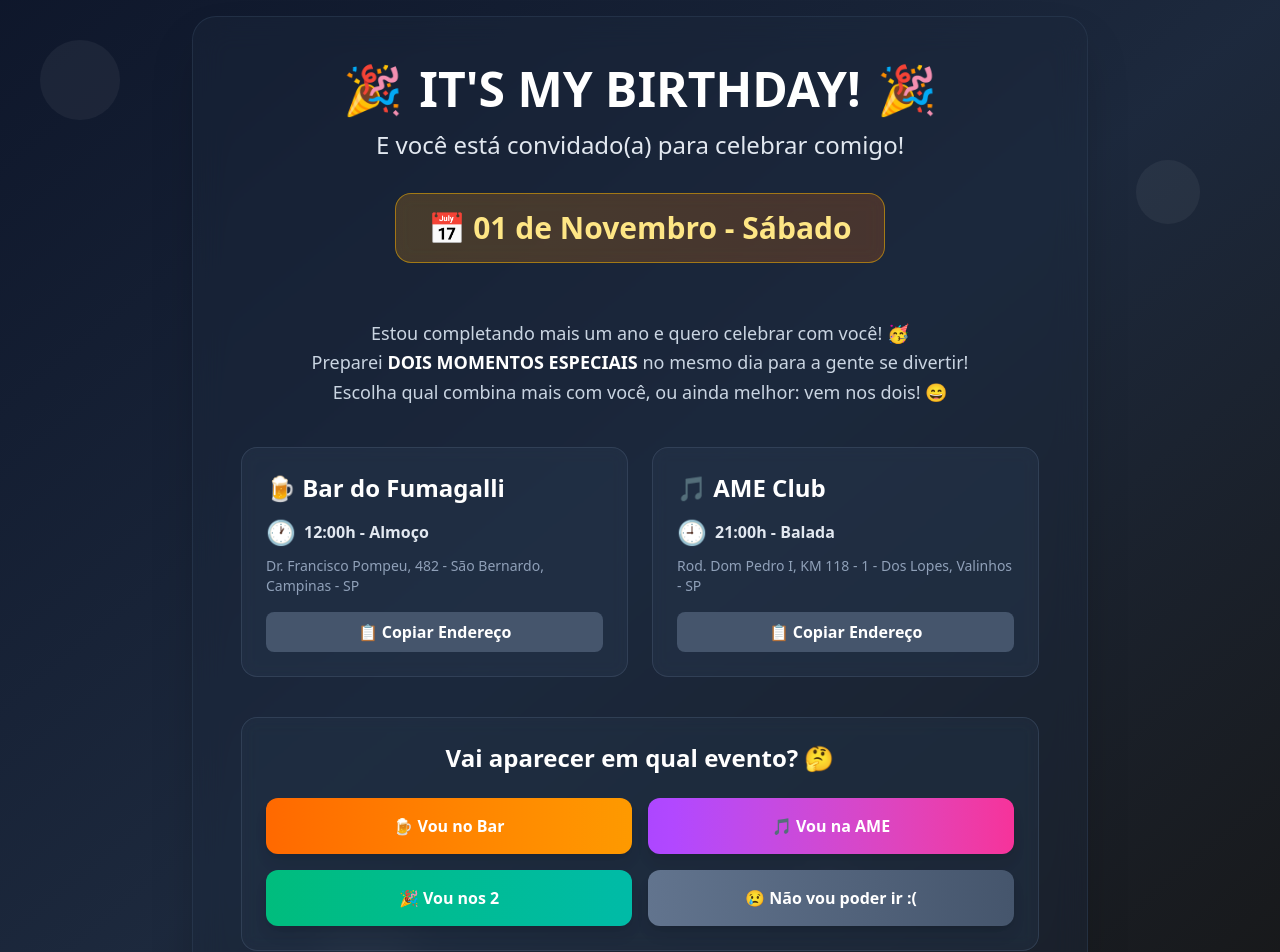
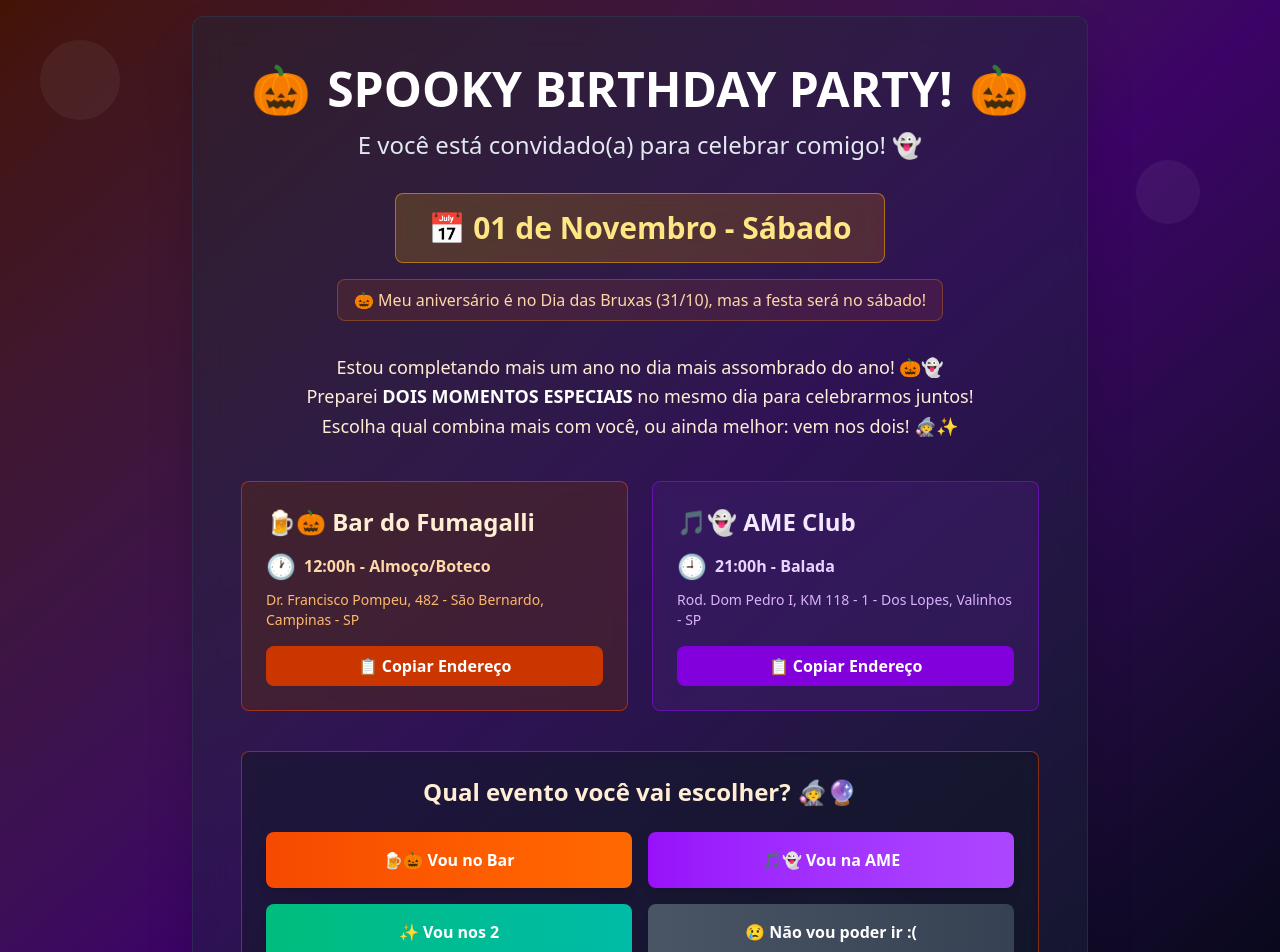
Before and after one commit to leotubarao/bday-invite, a React (Vite) app: page / in a window 1280 px wide. Shown: the top 952 px of the page. Built offline with nearby package versions, Linux system fonts and the light colour scheme.

Commit message:
feat: update AppContainer for spooky birthday theme and styling enhancements

```diff
--- a/index.html
+++ b/index.html
@@ -5,7 +5,7 @@
   <meta charset="UTF-8" />
   <link rel="icon" type="image/svg+xml" href="/favicon.svg" />
   <meta name="viewport" content="width=device-width, initial-scale=1.0" />
-  <title>🎉 IT'S MY BIRTHDAY! 🎉</title>
+  <title>🎃 IT'S MY BIRTHDAY! 🎃</title>
 </head>
 
 <body>
--- a/src/AppContainer.tsx
+++ b/src/AppContainer.tsx
@@ -19,66 +19,72 @@
   const ameAddress = 'Rod. Dom Pedro I, KM 118 - 1 - Dos Lopes, Valinhos - SP'
 
   return (
-    <div className="app-container relative flex min-h-screen w-full items-center justify-center overflow-hidden bg-gradient-to-br from-slate-900 via-slate-800 to-neutral-900 p-4">
+    <div className="app-container relative flex min-h-screen w-full items-center justify-center overflow-hidden bg-gradient-to-br from-orange-950 via-purple-950 to-gray-950 p-4">
       {/* Elementos decorativos animados */}
       <div className="animate-float absolute top-10 left-10 h-20 w-20 rounded-full bg-white/5"></div>
       <div className="animate-float-delayed absolute top-40 right-20 h-16 w-16 rounded-full bg-white/5"></div>
       <div className="animate-float absolute bottom-20 left-1/4 h-24 w-24 rounded-full bg-white/5"></div>
       <div className="animate-float-delayed absolute right-1/3 bottom-40 h-12 w-12 rounded-full bg-white/5"></div>
 
-      <div className="animate-fade-in-up relative z-10 w-full max-w-4xl rounded-3xl border border-slate-700/50 bg-slate-800/40 p-8 shadow-2xl backdrop-blur-lg md:p-12">
+      <div className="animate-fade-in-up relative z-10 w-full max-w-4xl rounded-xl border border-slate-700/50 bg-slate-800/40 p-8 shadow-2xl backdrop-blur-lg md:p-12">
         {/* Título */}
         <div className="mb-8 text-center">
           <h1 className="animate-pulse-slow mb-4 flex items-center justify-center gap-2 text-3xl font-bold text-white md:gap-4 md:text-5xl">
-            🎉 <span>IT'S MY BIRTHDAY!</span> 🎉
+            🎃 <span>SPOOKY BIRTHDAY PARTY!</span> 🎃
           </h1>
           <p className="animate-fade-in text-xl text-slate-200 md:text-2xl">
-            E você está convidado(a) para celebrar comigo!
+            E você está convidado(a) para celebrar comigo! 👻
           </p>
         </div>
 
         {/* Data do Evento */}
         <div className="animate-fade-in-delayed mb-8 text-center">
-          <div className="mb-6 inline-block rounded-2xl border border-amber-400/50 bg-gradient-to-r from-amber-500/20 to-orange-500/20 px-8 py-4 backdrop-blur-sm">
+          <div className="mb-4 inline-block rounded-lg border border-amber-400/50 bg-gradient-to-r from-amber-500/20 to-orange-500/20 px-8 py-4 backdrop-blur-sm">
             <p className="text-xl font-bold text-amber-200 md:text-3xl">
               📅 01 de Novembro - Sábado
+            </p>
+          </div>
+          <div className="inline-block rounded-lg border border-orange-400/30 bg-orange-500/10 px-4 py-2">
+            <p className="text-sm text-orange-200 md:text-base">
+              🎃 Meu aniversário é no Dia das Bruxas (31/10), mas a festa será
+              no sábado!
             </p>
           </div>
         </div>
 
         {/* Descrição */}
         <div className="animate-fade-in-delayed mb-10 text-center">
-          <p className="text-lg leading-relaxed text-slate-300">
-            Estou completando mais um ano e quero celebrar com você! 🥳
+          <p className="text-lg leading-relaxed text-orange-100">
+            Estou completando mais um ano no dia mais assombrado do ano! 🎃👻
             <br />
             Preparei{' '}
             <span className="font-bold text-white">
               DOIS MOMENTOS ESPECIAIS
             </span>{' '}
-            no mesmo dia para a gente se divertir!
+            no mesmo dia para celebrarmos juntos!
             <br />
             Escolha qual combina mais com você, ou ainda melhor: vem nos dois!
-            😄
+            🧙‍♀️✨
           </p>
         </div>
 
         {/* Eventos */}
         <div className="mb-10 grid gap-6 md:grid-cols-2">
           {/* Bar do Fumagalli */}
-          <div className="animate-slide-in-left transform rounded-2xl border border-slate-600/50 bg-slate-700/30 p-6 backdrop-blur-sm transition-transform duration-300 hover:scale-105 hover:bg-slate-700/40">
-            <h3 className="mb-3 text-2xl font-bold text-white">
-              🍺 Bar do Fumagalli
+          <div className="animate-slide-in-left transform rounded-lg border border-orange-600/50 bg-orange-900/30 p-6 backdrop-blur-sm transition-transform duration-300 hover:scale-105 hover:bg-orange-900/40">
+            <h3 className="mb-3 text-2xl font-bold text-orange-100">
+              🍺🎃 Bar do Fumagalli
             </h3>
-            <div className="mb-4 space-y-2 text-slate-200">
+            <div className="mb-4 space-y-2 text-orange-200">
               <p className="flex items-center gap-2">
                 <span className="text-2xl">🕐</span>
-                <span className="font-semibold">12:00h - Almoço</span>
+                <span className="font-semibold">12:00h - Almoço/Boteco</span>
               </p>
-              <p className="text-sm text-slate-400">{barAddress}</p>
+              <p className="text-sm text-orange-300">{barAddress}</p>
             </div>
             <button
               onClick={() => handleCopyAddress(barAddress, 'bar')}
-              className="flex w-full items-center justify-center gap-2 rounded-lg bg-slate-600 px-4 py-2 font-semibold text-white transition-colors duration-200 hover:bg-slate-500"
+              className="flex w-full items-center justify-center gap-2 rounded-lg bg-orange-700 px-4 py-2 font-semibold text-white transition-colors duration-200 hover:bg-orange-600"
             >
               {copiedAddress === 'bar' ? (
                 <>✓ Copiado!</>
@@ -89,18 +95,20 @@
           </div>
 
           {/* AME Club */}
-          <div className="animate-slide-in-right transform rounded-2xl border border-slate-600/50 bg-slate-700/30 p-6 backdrop-blur-sm transition-transform duration-300 hover:scale-105 hover:bg-slate-700/40">
-            <h3 className="mb-3 text-2xl font-bold text-white">🎵 AME Club</h3>
-            <div className="mb-4 space-y-2 text-slate-200">
+          <div className="animate-slide-in-right transform rounded-lg border border-purple-600/50 bg-purple-900/30 p-6 backdrop-blur-sm transition-transform duration-300 hover:scale-105 hover:bg-purple-900/40">
+            <h3 className="mb-3 text-2xl font-bold text-purple-100">
+              🎵👻 AME Club
+            </h3>
+            <div className="mb-4 space-y-2 text-purple-200">
               <p className="flex items-center gap-2">
                 <span className="text-2xl">🕘</span>
                 <span className="font-semibold">21:00h - Balada</span>
               </p>
-              <p className="text-sm text-slate-400">{ameAddress}</p>
+              <p className="text-sm text-purple-300">{ameAddress}</p>
             </div>
             <button
               onClick={() => handleCopyAddress(ameAddress, 'ame')}
-              className="flex w-full items-center justify-center gap-2 rounded-lg bg-slate-600 px-4 py-2 font-semibold text-white transition-colors duration-200 hover:bg-slate-500"
+              className="flex w-full items-center justify-center gap-2 rounded-lg bg-purple-700 px-4 py-2 font-semibold text-white transition-colors duration-200 hover:bg-purple-600"
             >
               {copiedAddress === 'ame' ? (
                 <>✓ Copiado!</>
@@ -112,34 +120,34 @@
         </div>
 
         {/* Enquete */}
-        <div className="animate-fade-in-up-delayed rounded-2xl border border-slate-600/50 bg-slate-700/20 p-6 backdrop-blur-sm">
-          <h3 className="mb-6 text-center text-2xl font-bold text-white">
-            Vai aparecer em qual evento? 🤔
+        <div className="animate-fade-in-up-delayed rounded-lg border border-orange-600/50 bg-black/20 p-6 backdrop-blur-sm">
+          <h3 className="mb-6 text-center text-2xl font-bold text-orange-100">
+            Qual evento você vai escolher? 🧙‍♀️🔮
           </h3>
           <div className="grid grid-cols-1 gap-4 md:grid-cols-2">
             <button
               onClick={() =>
                 handlePollResponse('Vou no Bar do Fumagalli às 12h!')
               }
-              className="transform rounded-xl bg-gradient-to-r from-orange-500 to-amber-500 px-6 py-4 font-bold text-white shadow-lg transition-all duration-200 hover:scale-105 hover:from-orange-600 hover:to-amber-600 hover:shadow-xl"
+              className="transform rounded-lg bg-gradient-to-r from-orange-600 to-orange-500 px-6 py-4 font-bold text-white shadow-lg transition-all duration-200 hover:scale-105 hover:from-orange-700 hover:to-orange-600 hover:shadow-xl"
             >
-              🍺 Vou no Bar
+              🍺🎃 Vou no Bar
             </button>
             <button
               onClick={() => handlePollResponse('Vou no AME Club às 21h!')}
-              className="transform rounded-xl bg-gradient-to-r from-purple-500 to-pink-500 px-6 py-4 font-bold text-white shadow-lg transition-all duration-200 hover:scale-105 hover:from-purple-600 hover:to-pink-600 hover:shadow-xl"
+              className="transform rounded-lg bg-gradient-to-r from-purple-600 to-purple-500 px-6 py-4 font-bold text-white shadow-lg transition-all duration-200 hover:scale-105 hover:from-purple-700 hover:to-purple-600 hover:shadow-xl"
             >
-              🎵 Vou na AME
+              🎵👻 Vou na AME
             </button>
             <button
               onClick={() => handlePollResponse('Vou nos 2 eventos!')}
-              className="transform rounded-xl bg-gradient-to-r from-emerald-500 to-teal-500 px-6 py-4 font-bold text-white shadow-lg transition-all duration-200 hover:scale-105 hover:from-emerald-600 hover:to-teal-600 hover:shadow-xl"
+              className="transform rounded-lg bg-gradient-to-r from-emerald-500 to-teal-500 px-6 py-4 font-bold text-white shadow-lg transition-all duration-200 hover:scale-105 hover:from-emerald-600 hover:to-teal-600 hover:shadow-xl"
             >
-              🎉 Vou nos 2
+              ✨ Vou nos 2
             </button>
             <button
               onClick={() => handlePollResponse('Não vou poder ir :(')}
-              className="transform rounded-xl bg-gradient-to-r from-slate-500 to-slate-600 px-6 py-4 font-bold text-white shadow-lg transition-all duration-200 hover:scale-105 hover:from-slate-600 hover:to-slate-700 hover:shadow-xl"
+              className="transform rounded-lg bg-gradient-to-r from-gray-600 to-gray-700 px-6 py-4 font-bold text-white shadow-lg transition-all duration-200 hover:scale-105 hover:from-gray-700 hover:to-gray-800 hover:shadow-xl"
             >
               😢 Não vou poder ir :(
             </button>
@@ -147,8 +155,10 @@
         </div>
 
         {/* Footer */}
-        <div className="animate-fade-in mt-8 text-center text-sm text-slate-400">
-          <p>Clique no botão para me avisar no WhatsApp! 💬</p>
+        <div className="animate-fade-in mt-8 text-center text-sm text-orange-300">
+          <p>
+            Clique na poção e me mande uma mensagem mágica no WhatsApp! 🔮💬
+          </p>
         </div>
       </div>
     </div>
```
